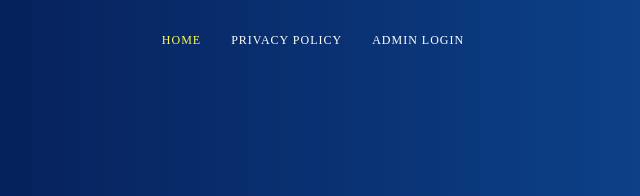
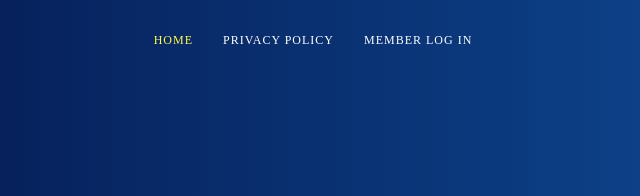
Before and after one commit to anyabohra/anyabohra.github.io, a plain HTML site: page index.html in a window 1280 px wide. Shown: the top 196 px of the page, 327-967 px from the left. Drawn offline with nearby package versions, Linux system fonts and the light colour scheme; a web font is replaced by a local one.

Commit message:
admin login to member log in

```diff
--- a/index.html
+++ b/index.html
@@ -34,7 +34,7 @@
       <ul>
         <li class="active"><a href="">HOME</a></li>
         <li><a href="privacy-policy.html">PRIVACY POLICY</a></li>
-        <li><a href="https://app.ggsports.co">ADMIN LOGIN</a></li>
+        <li><a href="https://app.ggsports.co">MEMBER LOG IN</a></li>
       </ul>
     </nav>
 
```
